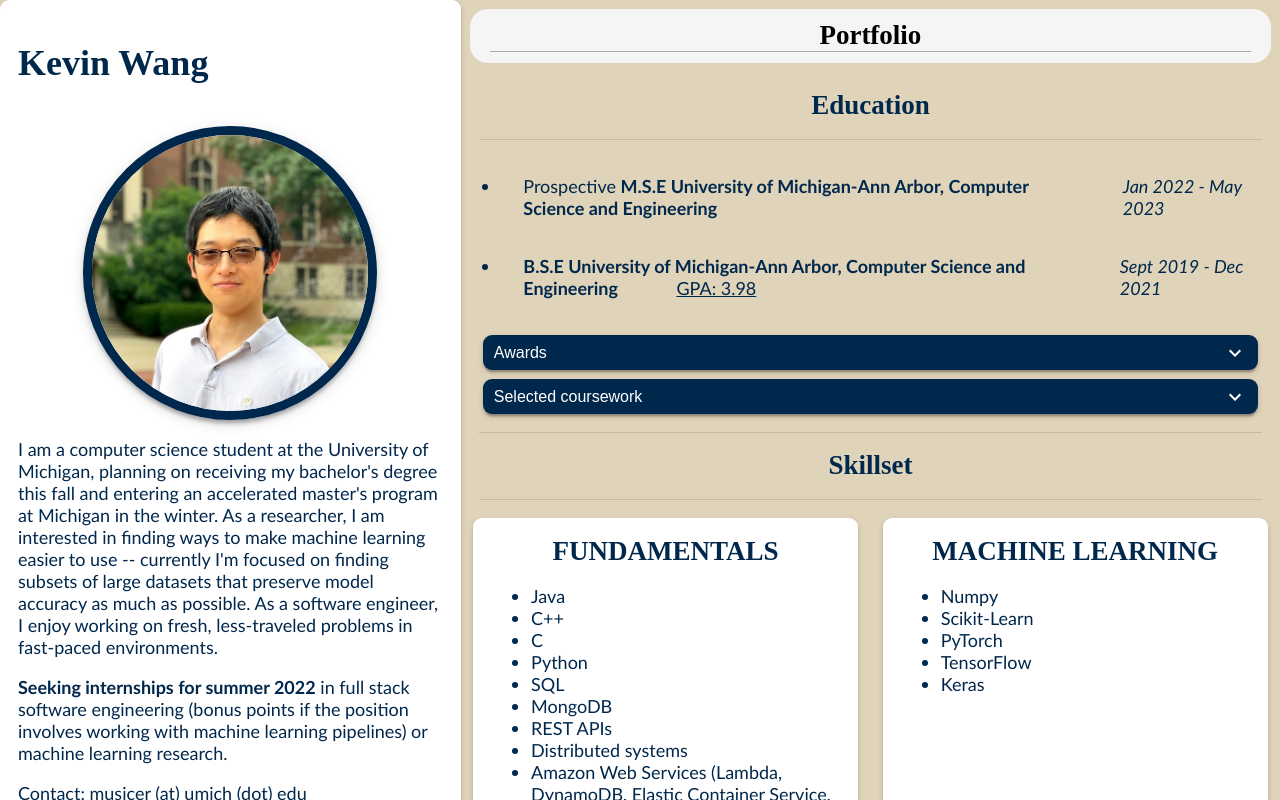
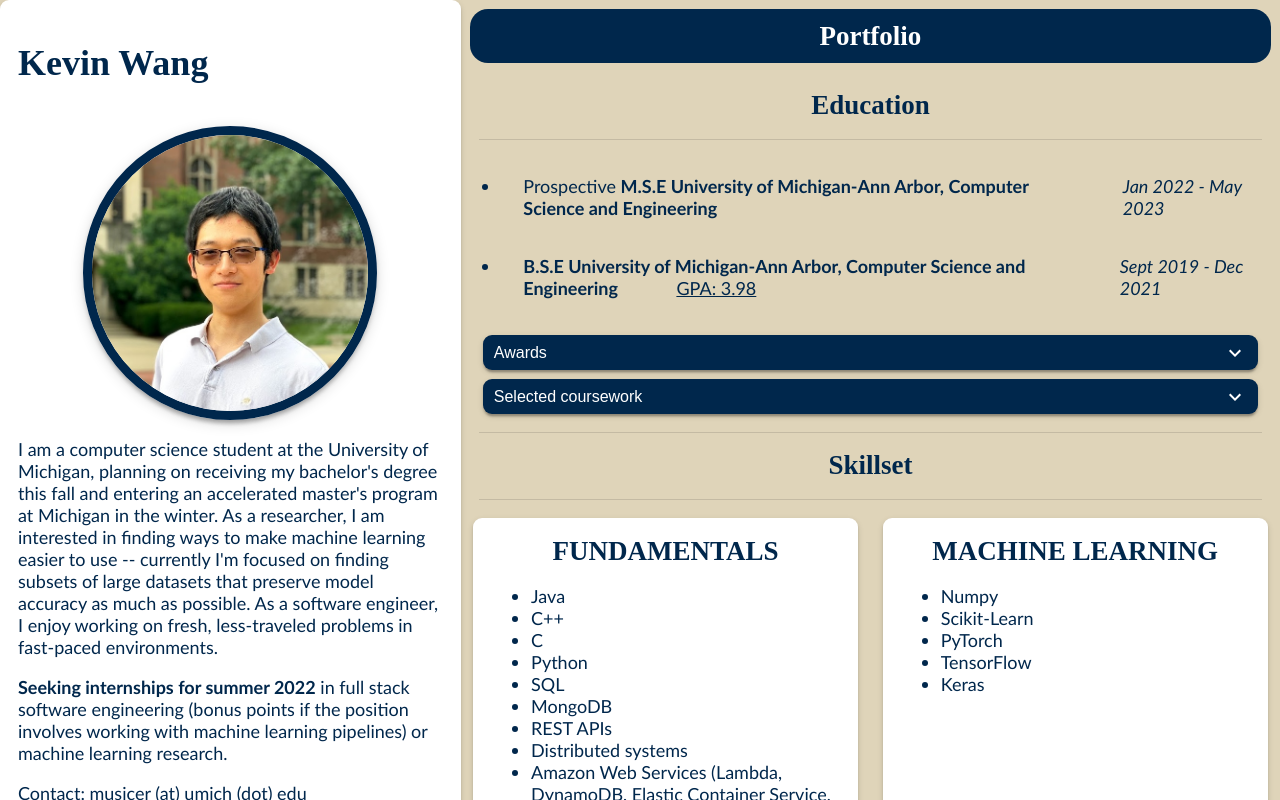
Before and after one commit to michigan-musicer/musicer-website, a React (Create React App) app: page / in a window 1280 px wide. Shown: the top 800 px of the page. Built offline with nearby package versions, Linux system fonts and the light colour scheme.

Commit message:
restyle navbar for single-page website

```diff
--- a/src/navigationBar/NavigationBar.css
+++ b/src/navigationBar/NavigationBar.css
@@ -24,7 +24,7 @@
 
 .navigation-bar-item {
   flex-grow: 1;
-  color: black;
+  color: white;
   height: 100%;
   display: inline-flex;
   flex-direction: column;
@@ -33,9 +33,9 @@
   box-sizing: border-box;
   border-radius: 1em;
   white-space: nowrap;
-  background-color: whitesmoke;
+  background-color: rgb(0, 39, 76, 1);
   text-align: center;
-  cursor: pointer;
+  /* cursor: pointer; */
   user-select: none;
   transition: background-color 300ms cubic-bezier(0.4, 0, 0.2, 1) 0ms,
     /* these transition functions are copied from mat ui chip component */
@@ -43,10 +43,10 @@
     color 300ms cubic-bezier(0.4, 0, 0.2, 1) 0ms;
 }
 
-.navigation-bar-item:hover {
+/* .navigation-bar-item:hover {
   background-color: rgb(0, 39, 76, 1);
   color: whitesmoke;
-}
+} */
 
 .navigation-bar-text {
   margin: 0;
--- a/src/navigationBar/NavigationBar.js
+++ b/src/navigationBar/NavigationBar.js
@@ -15,7 +15,7 @@ export default function NavigationBar(props) {
           listWithNumItems.map((i) =>
             <li key={i} className='navigation-bar-item' title='More sections coming soon!'>
               <h2 className='navigation-bar-text'>{props.props.items[i]}</h2>
-              <hr className='navigation-bar-underline'/>
+              {/* <hr className='navigation-bar-underline'/> */}
             </li>
           )
         }
```
